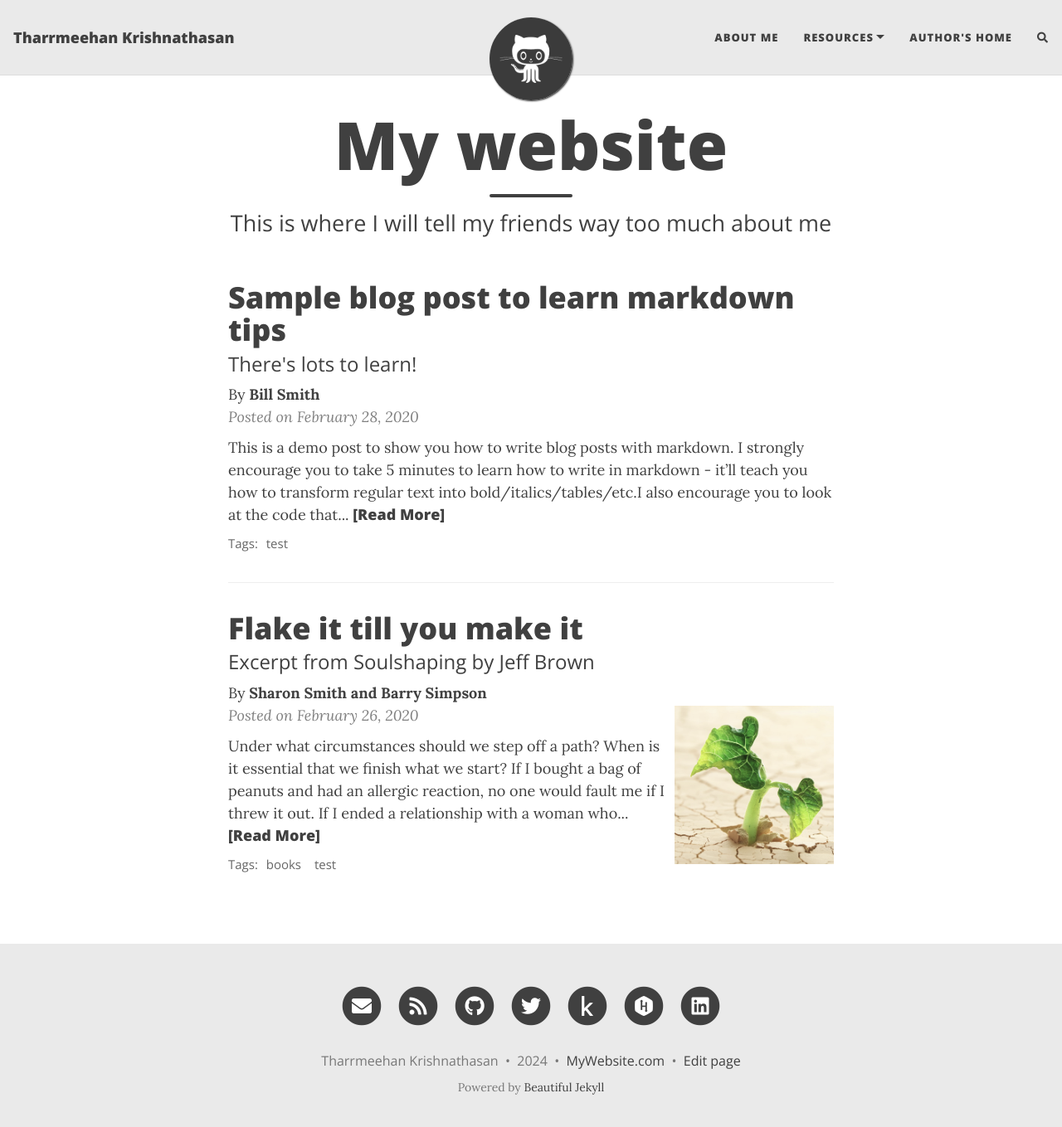
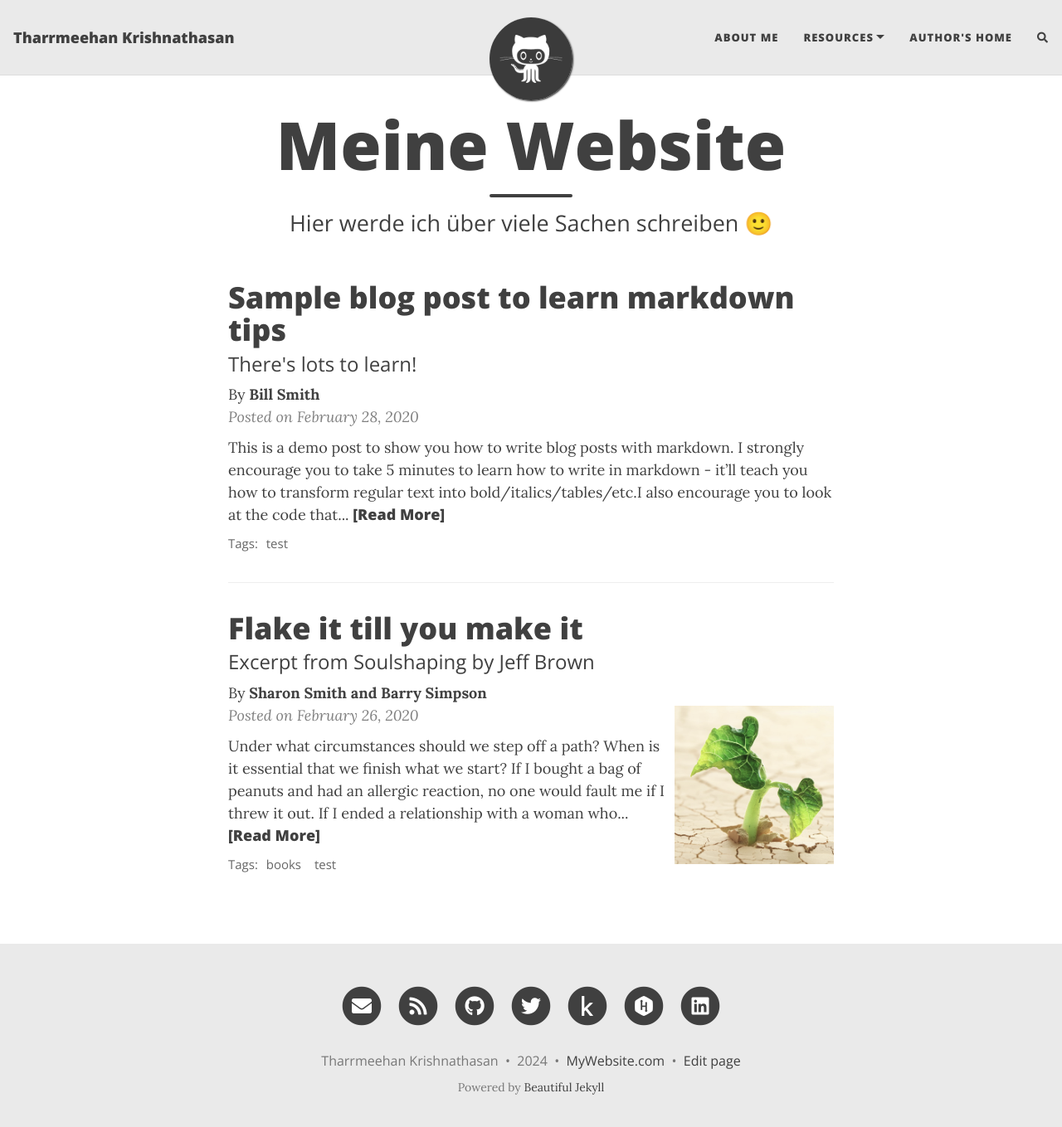
Before and after one commit to tharrmeehan/tharrmeehan.github.io, a Jekyll site: the page built from index.html, in a window 1280 px wide and 1372 px high. Shown: the top 1359 px of the window at 83% size. Built offline with Jekyll 4.4.1, drawn with Linux system fonts in a browser that asks for light colours; nearby versions of some CDN libraries; the list of posts is cut into pages by our own code; comment, search, counter and statistics services are not loaded.

Commit message:
Update index.html

```diff
--- a/index.html
+++ b/index.html
@@ -1,5 +1,5 @@
 ---
 layout: home
-title: My website
-subtitle: This is where I will tell my friends way too much about me
+title: Meine Website
+subtitle: Hier werde ich über viele Sachen schreiben 🙂
 ---
```
